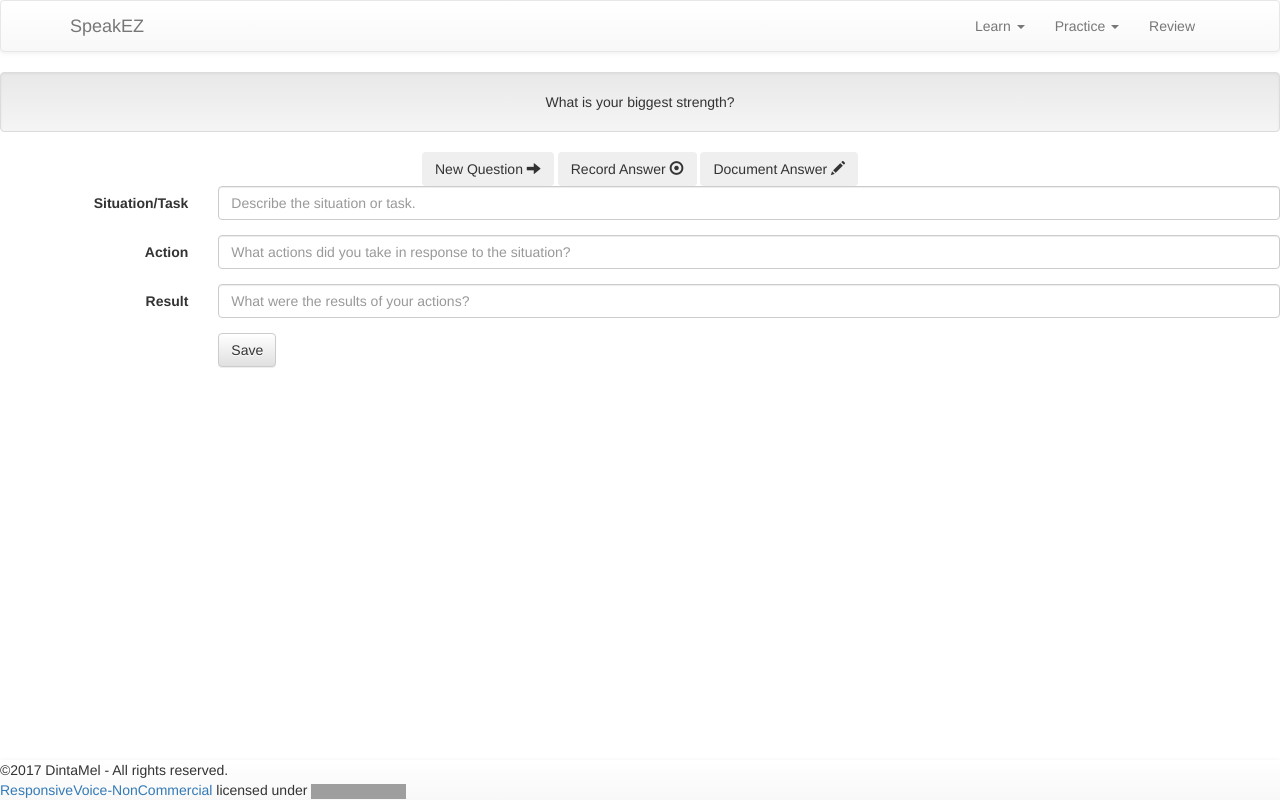
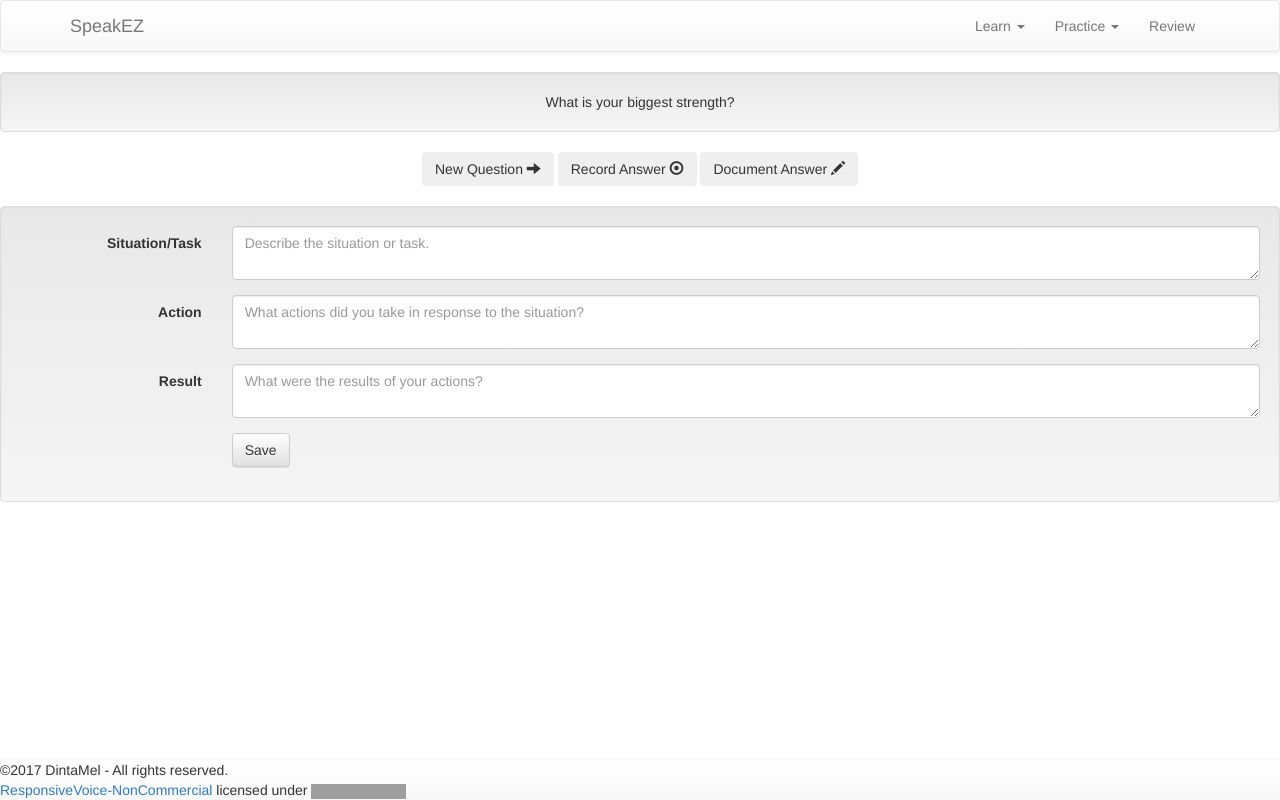
Before and after one commit to DintaMel/SpeakEZ-React, a React (Create React App) app: page / in a window 1280 px wide. Built offline with nearby package versions, Linux system fonts and the light colour scheme; grey boxes are pictures that could not be loaded.

Commit message:
fixed text area on form

```diff
--- a/src/AnswerForm.js
+++ b/src/AnswerForm.js
@@ -5,13 +5,13 @@ import {Form, FormGroup, FormControl, ControlLabel, Col, Button} from 'react-boo
 class AnswerForm extends React.Component{
   render(){
     return(
-      <Form horizontal>
-        <FormGroup>
+      <Form horizontal className='well'>
+        <FormGroup >
           <Col componentClass={ControlLabel} sm={2}>
             Situation/Task
           </Col>
           <Col sm={10}>
-            <FormControl type='textarea' placeholder='Describe the situation or task.'/>
+            <FormControl componentClass='textarea' placeholder='Describe the situation or task.'/>
           </Col>
         </FormGroup>
 
@@ -20,7 +20,7 @@ class AnswerForm extends React.Component{
             Action
           </Col>
           <Col sm={10}>
-            <FormControl type='textarea' placeholder='What actions did you take in response to the situation?'/>
+            <FormControl componentClass='textarea' placeholder='What actions did you take in response to the situation?'/>
           </Col>
         </FormGroup>
 
@@ -29,7 +29,7 @@ class AnswerForm extends React.Component{
             Result
           </Col>
           <Col sm={10}>
-            <FormControl type='textarea' placeholder='What were the results of your actions?'/>
+            <FormControl componentClass='textarea' placeholder='What were the results of your actions?'/>
           </Col>
         </FormGroup>
         <FormGroup>
--- a/src/App.js
+++ b/src/App.js
@@ -14,6 +14,7 @@ import{QuestionPage} from './QuestionPage.js';
 import {Footer} from './footer.js';
 
 
+
 class App extends Component {
 
 
@@ -23,6 +24,7 @@ class App extends Component {
 
         <Header />
         <QuestionPage />
+
         <Footer />
 
       </body>
--- a/src/QuestionPage.js
+++ b/src/QuestionPage.js
@@ -69,9 +69,10 @@ _readQuestion() {
           <button className='btn'>Document Answer <span className='glyphicon glyphicon-pencil'></span></button>
 
         </div>
-
-        <AnswerForm />
-
+        <br/>
+        <div>
+          <AnswerForm />
+        </div>
       </div>
     );
   }
```
